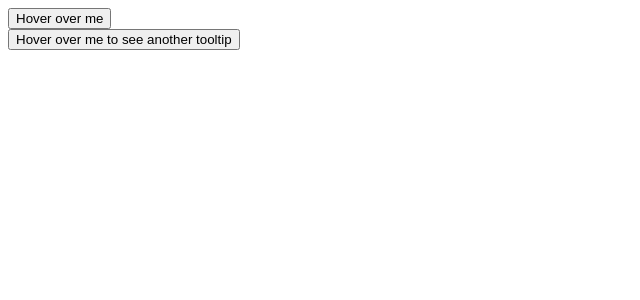
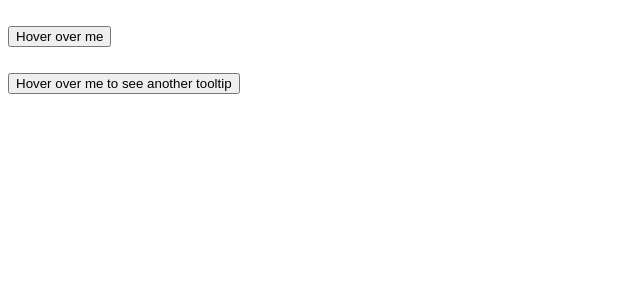
Before and after one commit to acciojob/react-composition-3-6395728950, a React app: page / in a window 1280 px wide. Shown: the top 300 px of the page, without its empty margins (0-640 px from the left). Built offline with nearby package versions, Linux system fonts and the light colour scheme.

Commit message:
Changes swap

```diff
--- a/src/components/Tooltip.js
+++ b/src/components/Tooltip.js
@@ -3,7 +3,7 @@ import React, { useState } from 'react'
 const Tooltip = ({text,children}) => {
     const[show,setShow] = useState(false);
   return (
-    <div
+    <h2
     onMouseEnter={()=>setShow(true)}
     onMouseLeave={()=>setShow(false)}
    className='tooltip'
@@ -11,14 +11,14 @@ const Tooltip = ({text,children}) => {
 
    {
     show &&(
-        <h2 className='tooltiptext'>
+        <div className='tooltiptext'>
             {text}
-        </h2>
+        </div>
     )
    }
    {children}
 
-    </div>
+    </h2>
   )
 }
 
```
